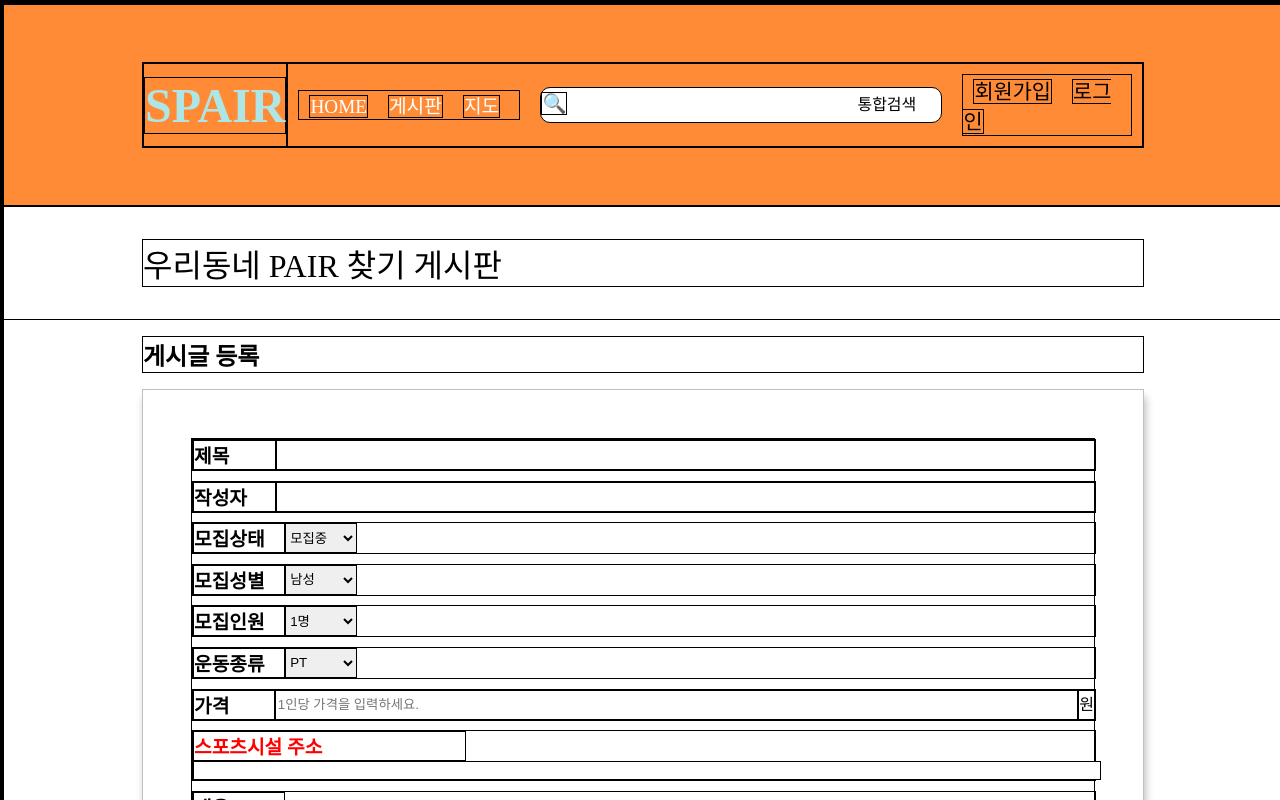
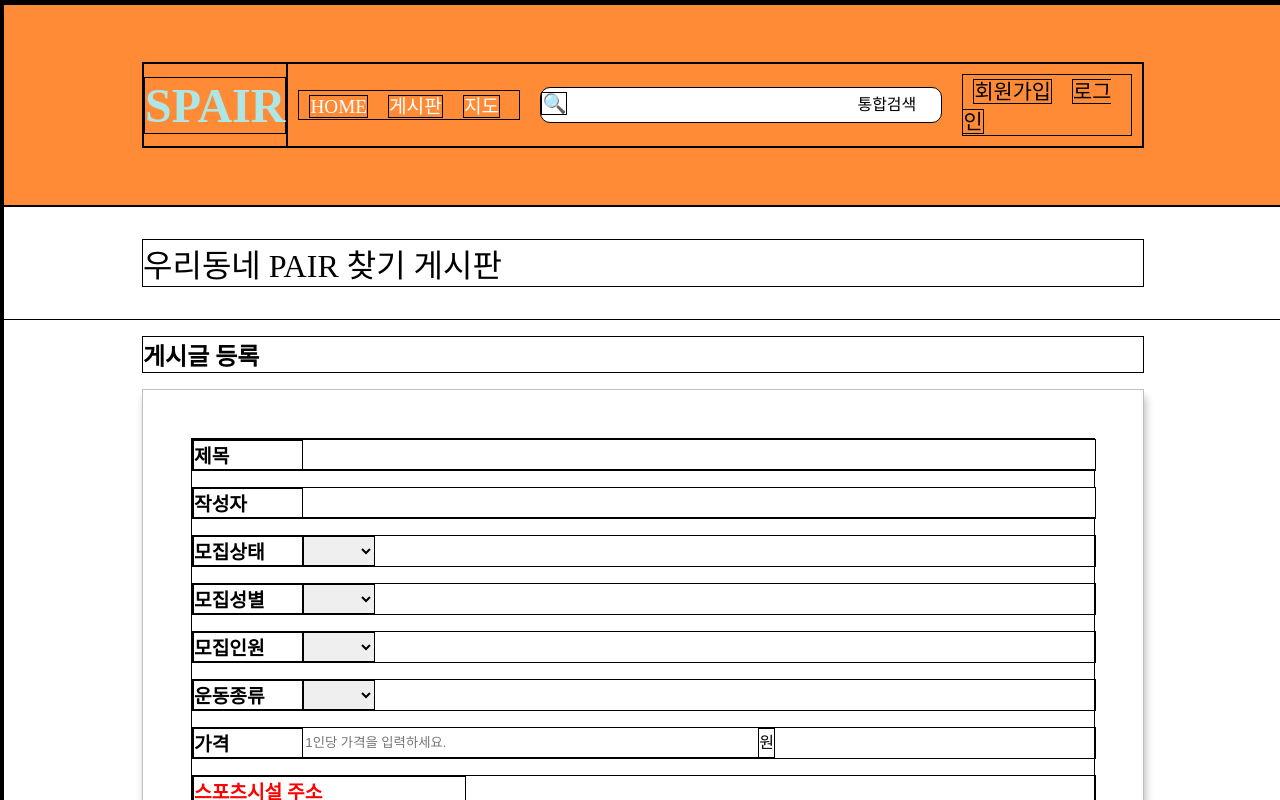
Before and after one commit to seoh77/Spair, a Vue app in the folder front/spair-project/: page /board/create in a window 1280 px wide. Shown: the top 800 px of the page. Built offline with nearby package versions, Linux system fonts and the light colour scheme; a web font is replaced by a local one.

Commit message:
:sparkles: Feat: 게시물 등록 API 연결

```diff
--- a/front/spair-project/src/components/board/BoardCreate.vue
+++ b/front/spair-project/src/components/board/BoardCreate.vue
@@ -6,25 +6,25 @@
                 <!-- API 연결 후 v-model 추가 예정-->
                 <div>
                     <label for="title">제목  </label>
-                    <input type="text" id="title" >
+                    <input type="text" id="title" v-model="board.title">
                 </div>
                 <!-- 로그인한 사용자로 수정 예정-->
                 <div>
-                    <label for="writer">작성자  </label>
-                    <input type="text" id="writer">
+                    <label for="nickname">작성자 </label>
+                    <input type="text" id="nickname" >
                 </div>
 
                 <!-- 모집 정보 -->
                 <div>
                     <label for="status">모집상태  </label>
-                    <select name="status" id="status">
+                    <select name="status" id="status" v-model="board.status">
                         <option value="1">모집중</option>
                         <option value="0">모집완료</option>
                     </select>
                 </div>
                 <div>
                     <label for="gender">모집성별  </label>
-                    <select name="gender" id="gender">
+                    <select name="gender" id="gender" v-model="board.gender">
                         <option value="1">남성</option>
                         <option value="2">여성</option>
                         <option value="3">상관없음</option>
@@ -32,7 +32,7 @@
                 </div>
                 <div>
                     <label for="recruitment_num">모집인원  </label>
-                    <select name="recruitment_num" id="recruitment_num">
+                    <select name="recruitment_num" id="recruitment_num" v-model="board.recruitmentNum">
                         <option value="1명">1명</option>
                         <option value="2명">2명</option>
                         <option value="3명 이상">3명 이상</option>
@@ -41,15 +41,15 @@
                 </div>
                 <div>
                     <label for="exercise_type">운동종류  </label>
-                    <select name="exercise_type" id="exercise_type">
+                    <select name="exercise_type" id="exercise_type" v-model="board.exerciseType">
                         <option value="PT">PT</option>
                         <option value="필라테스">필라테스</option>
                         <option value="기타">기타</option>
                     </select>
                 </div>
-                <div>
+                <div id="price-wrap">
                     <label for="price">가격  </label>
-                    <input type="price" id="price" placeholder="1인당 가격을 입력하세요.">
+                    <input type="price" id="price" placeholder="1인당 가격을 입력하세요." v-model="board.price">
                     <span>원</span>
                 </div>
 
@@ -62,11 +62,11 @@
 
                 <div id="area">
                     <label for="content">내용  </label>
-                    <textarea id="content" rows="10"></textarea>
+                    <textarea id="content" rows="10" v-model="board.content"></textarea>
                 </div>
                 <div id="regi-btn">
                     <!-- API 연결 후 click이벤트 수정 예정-->
-                    <button @click="golist">등록</button>
+                    <button @click="boardCreate">등록</button>
                 </div>
                 </div>
             </div>
@@ -74,9 +74,25 @@
     </template>
 
 <script setup>
-    import router from '@/router'
-    const golist = function(){
-        router.push({name: 'boardList'})
+import { useBoardStore } from '@/stores/board'
+import { ref } from 'vue'
+const store = useBoardStore()
+    // import router from '@/router'
+    // // const golist = function(){
+    // //     router.push({name: 'boardList'})
+    // // }
+    const board = ref({
+        title: '',
+        nickname: '',
+        status:'',
+        gender:'',
+        recruitmentNum: '',
+        exerciseType: '',
+        price: '',
+        content:'',
+    })
+    const boardCreate = function(){
+        store.createBoard(board.value)
     }
 </script>
 
@@ -88,6 +104,7 @@
         justify-content: center;
         align-items: center;
     }
+
     h4 {
         width: 75%;
         max-width: 1200px;
@@ -99,6 +116,7 @@
         font-size: 1.5rem;
         margin: 1rem;
     }
+
     #form-container {
         width: 75%;
         max-width: 1200px;
@@ -106,6 +124,7 @@
         border: 0.1rem solid var(--gray-color);
         box-shadow: 0.1rem 0.5rem 0.5rem var(--gray-color);
     }
+
     #register {
         display: flex;
         flex-direction: column;
@@ -115,17 +134,25 @@
         font-size: 1rem;
         margin: 3rem;
     }
+
     #register div {
         margin-bottom: 0.3rem;
         width: 100%;
         display: flex;
         margin-bottom: 0.6rem;
+        margin-bottom: 1rem;
     }
+
+    #price-wrap input{
+        width: 50%;
+    }
+
     label {
-        width: 10%;
+        width: 12%;
         font-size: 1.2rem;
         font-weight: bold;
     }
+
     textarea {
         width: 100%;
         resize: none;
@@ -133,25 +160,34 @@
         overflow-x: hidden;
         font-size: 1.2rem;
     }
+
     #area {
         display: flex;
         flex-direction: column;
     }
+
     input {
-        width: 100%;
+        width: 88%;
+        outline: none;
+        border-style: none;
+        border-bottom: 0.1rem solid #000000;
     }
+
     #address {
         display: flex;
         flex-direction: column;
     }
+
     #address label {
         width: 30%;
         color: red;
     }
+
     #regi-btn {
         display: flex;
         flex-direction: row-reverse;
     }
+
     button {
         border-style: none;
         background-color: var(--secondary-color);
--- a/front/spair-project/src/components/board/BoardDetail.vue
+++ b/front/spair-project/src/components/board/BoardDetail.vue
@@ -150,6 +150,11 @@ h4 {
     color: red;
 }
 
+.item {
+    display: flex;
+    align-items: center;
+}
+
 .item:nth-child(14) {
     grid-column: 2 / span 7;
 }
--- a/front/spair-project/src/components/board/BoardUpdate.vue
+++ b/front/spair-project/src/components/board/BoardUpdate.vue
@@ -158,7 +158,7 @@ textarea {
 input {
     width: 88%;
     border-style: none;
-    border-bottom: 1px solid #000000;
+    border-bottom: 0.1rem solid #000000;
     outline: none;
 }
 
--- a/front/spair-project/src/stores/board.js
+++ b/front/spair-project/src/stores/board.js
@@ -49,6 +49,42 @@ export const useBoardStore = defineStore('board', () => {
     })
   }
 
+
+  // 게시물 등록 관련 axios
+  const createBoard = function(post){
+    // axios.post(REST_BOARD_API, post)
+    // .then(() => {
+    //   router.push({ name: 'boardList'})
+    // })
+    console.log(post)
+    console.log(post.title)
+    console.log(post.userId)
+    axios({
+      url: REST_BOARD_API,
+      method: 'POST',
+      data: {
+        "post": {
+          "userId": 1,
+          "title": post.title,
+          "content": post.content,
+          "status": post.status,
+          "exerciseType": post.exerciseType,
+          "price": post.price,
+          "gender": post.gender,
+          "recruitmentNum": post.recruitmentNum,
+        },
+        "sportsCenter": {
+          "roadAddress": "경기 부천시 원미구 석천로183번길 39 라인제작소",
+          "localAddress": "경기 부천시 중동 1166-3 라인제작소",
+          "latitude": 37.502384,
+          "longitude": 126.770496
+        }
+      }
+    })
+    .then(() => {
+        router.push({ name: 'boardList'})
+    })
+  }
 
   const comments = ref([
     {
@@ -133,5 +169,5 @@ export const useBoardStore = defineStore('board', () => {
     },
   ])
 
-  return { board, user, sportsCenter, getBoard, boardList, getBoardList, updateBoard, comments }
+  return { board, user, sportsCenter, getBoard, boardList, getBoardList, updateBoard, createBoard, comments }
 })
```
